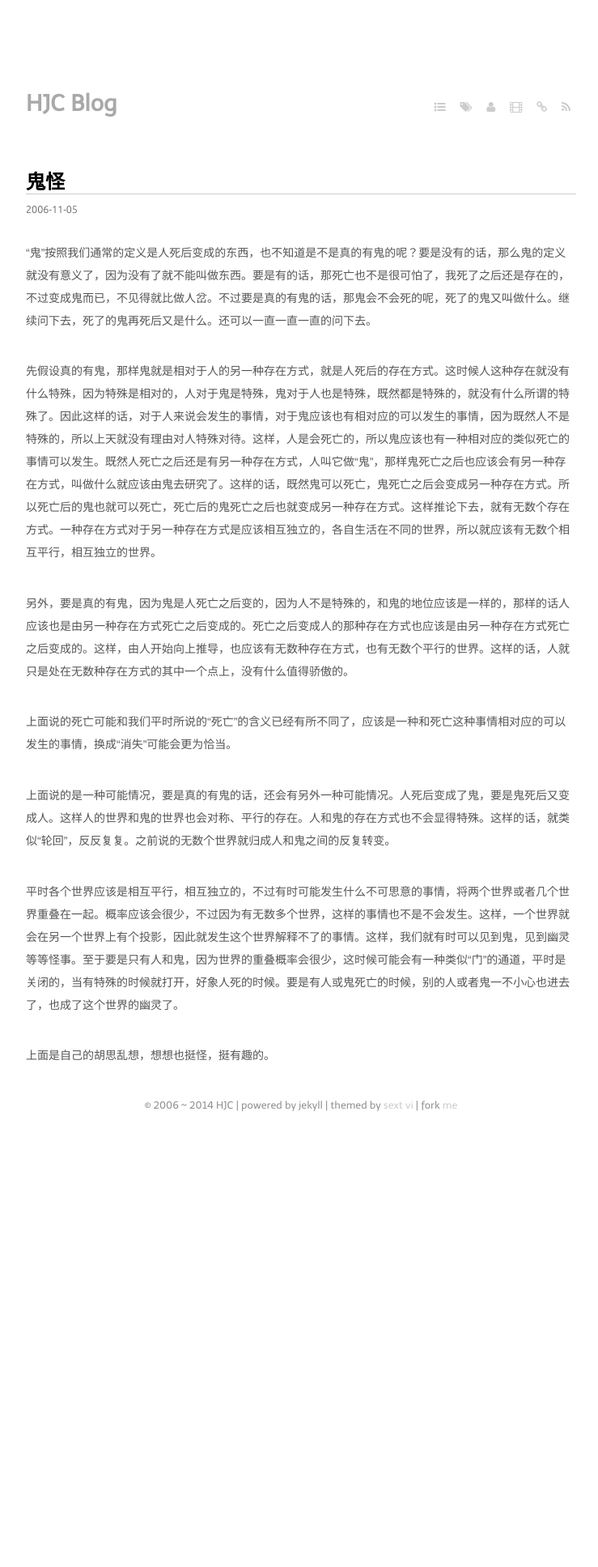
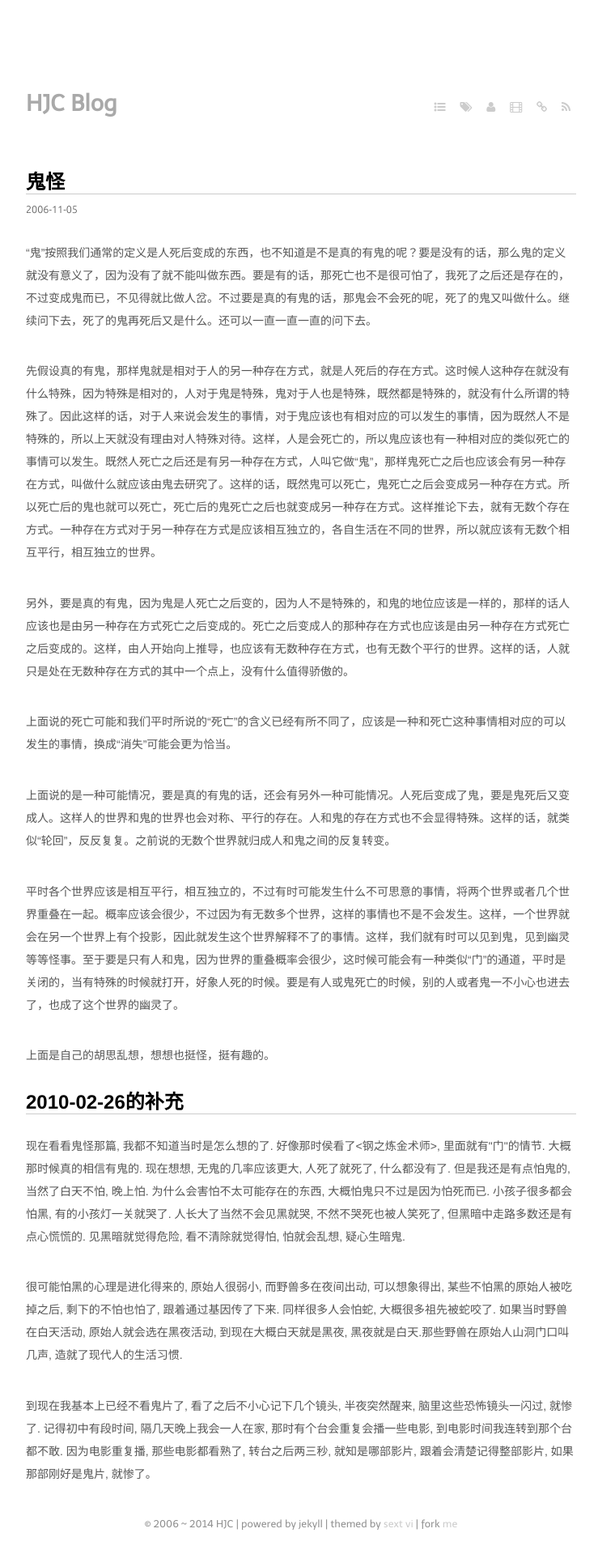
Before and after one commit to jzpangpang/hjcapple.github.com, a Jekyll site: the page built from _posts/2006-11-05-ghost.md, in a window 1280 px wide. Shown: the whole page at 81% size, without its empty margins (268-1007 px from the left). Built offline with Jekyll 4.4.1, drawn with Linux system fonts in a browser that asks for light colours; Markdown is read by kramdown in place of the engine named in the settings; a script that is not in the unit is left out; before the commit the page ends 1418 px from its top, so only the background shows below that.

Commit message:
鬼怪那篇文章添加补充

```diff
--- a/_posts/2006-11-05-ghost.md
+++ b/_posts/2006-11-05-ghost.md
@@ -18,3 +18,12 @@ published: true
 平时各个世界应该是相互平行，相互独立的，不过有时可能发生什么不可思意的事情，将两个世界或者几个世界重叠在一起。概率应该会很少，不过因为有无数多个世界，这样的事情也不是不会发生。这样，一个世界就会在另一个世界上有个投影，因此就发生这个世界解释不了的事情。这样，我们就有时可以见到鬼，见到幽灵等等怪事。至于要是只有人和鬼，因为世界的重叠概率会很少，这时候可能会有一种类似“门”的通道，平时是关闭的，当有特殊的时候就打开，好象人死的时候。要是有人或鬼死亡的时候，别的人或者鬼一不小心也进去了，也成了这个世界的幽灵了。
 
 上面是自己的胡思乱想，想想也挺怪，挺有趣的。
+
+
+2010-02-26的补充
+----------
+现在看看鬼怪那篇, 我都不知道当时是怎么想的了. 好像那时侯看了<钢之炼金术师>, 里面就有"门"的情节. 大概那时候真的相信有鬼的. 现在想想, 无鬼的几率应该更大, 人死了就死了, 什么都没有了. 但是我还是有点怕鬼的, 当然了白天不怕, 晚上怕. 为什么会害怕不太可能存在的东西, 大概怕鬼只不过是因为怕死而已. 小孩子很多都会怕黑, 有的小孩灯一关就哭了. 人长大了当然不会见黑就哭, 不然不哭死也被人笑死了, 但黑暗中走路多数还是有点心慌慌的. 见黑暗就觉得危险, 看不清除就觉得怕, 怕就会乱想, 疑心生暗鬼.
+
+很可能怕黑的心理是进化得来的, 原始人很弱小, 而野兽多在夜间出动, 可以想象得出, 某些不怕黑的原始人被吃掉之后, 剩下的不怕也怕了, 跟着通过基因传了下来. 同样很多人会怕蛇, 大概很多祖先被蛇咬了. 如果当时野兽在白天活动, 原始人就会选在黑夜活动, 到现在大概白天就是黑夜, 黑夜就是白天.那些野兽在原始人山洞门口叫几声, 造就了现代人的生活习惯.
+
+到现在我基本上已经不看鬼片了, 看了之后不小心记下几个镜头, 半夜突然醒来, 脑里这些恐怖镜头一闪过, 就惨了. 记得初中有段时间, 隔几天晚上我会一人在家, 那时有个台会重复会播一些电影, 到电影时间我连转到那个台都不敢. 因为电影重复播, 那些电影都看熟了, 转台之后两三秒, 就知是哪部影片, 跟着会清楚记得整部影片, 如果那部刚好是鬼片, 就惨了。
```
